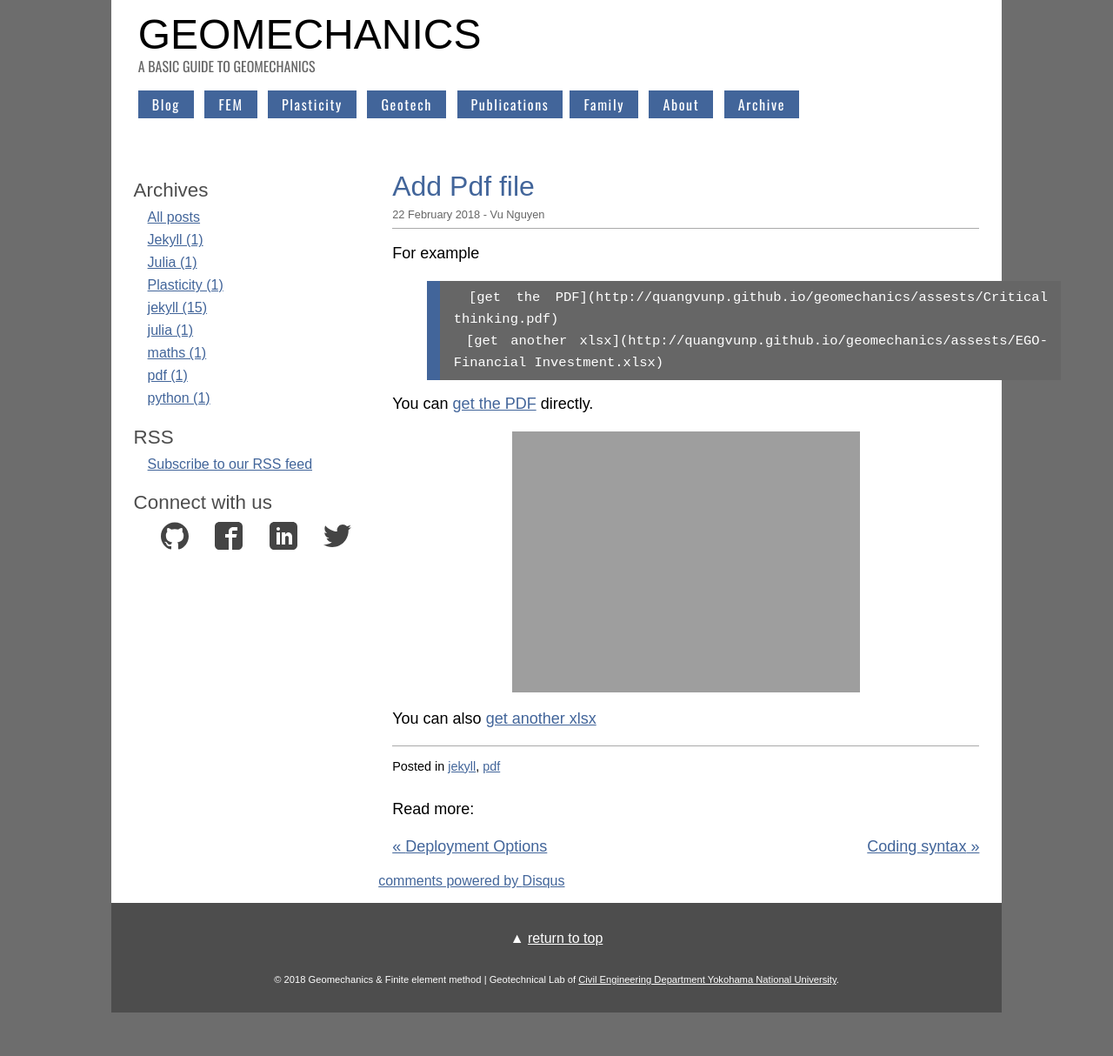
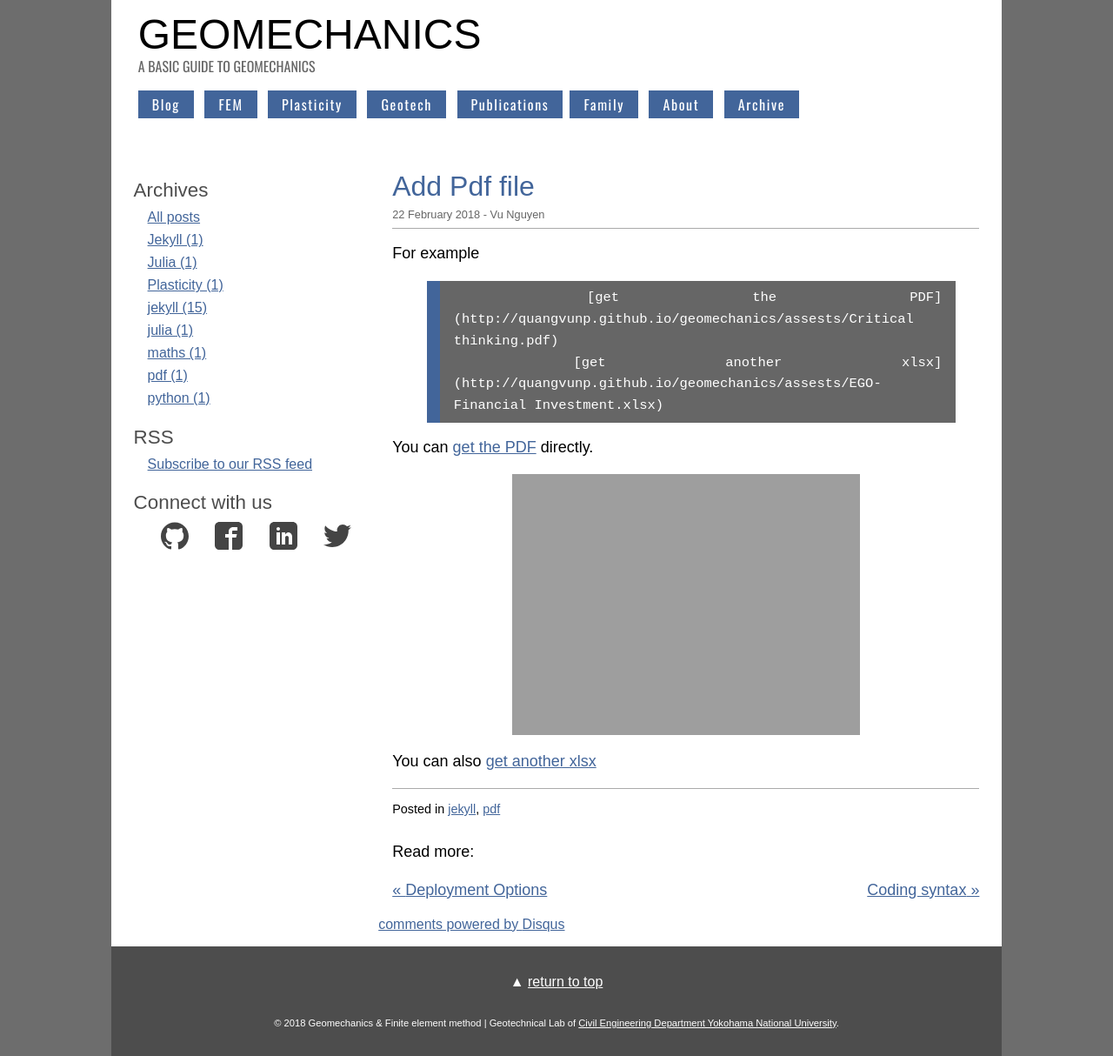
Before and after one commit to quangvunp/geomechanics, a Jekyll site: the page built from _posts/2018-02-22-add-pdf-files.md, in a window 1280 px wide. Shown: the whole page at 87% size. Built offline with Jekyll 4.4.1, drawn with Linux system fonts in a browser that asks for light colours; comment, search, counter and statistics services are not loaded; before the commit the page ends 1164 px from its top, so only the background shows below that.

Commit message:
Update syntax-highlighting.scss

```diff
--- a/css/syntax-highlighting.scss
+++ b/css/syntax-highlighting.scss
@@ -1,7 +1,7 @@
 ---
 ---
 
-.highlight  {font: 85% 'Consolas', Georgia, serif; width:120%}
+.highlight  {font: 85% 'Consolas', Georgia, serif; width:100%}
 
 .highlight {
 
```
